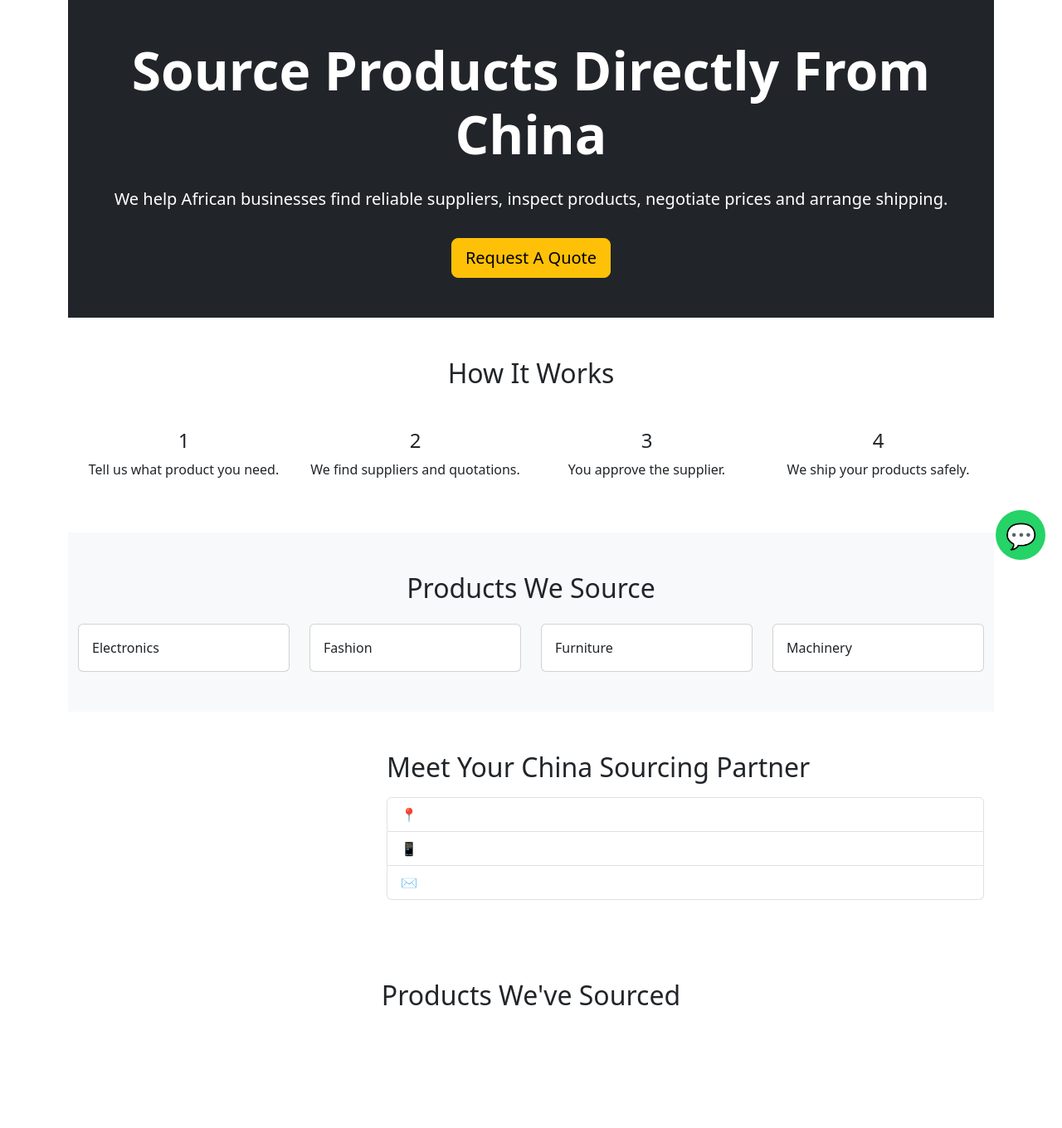
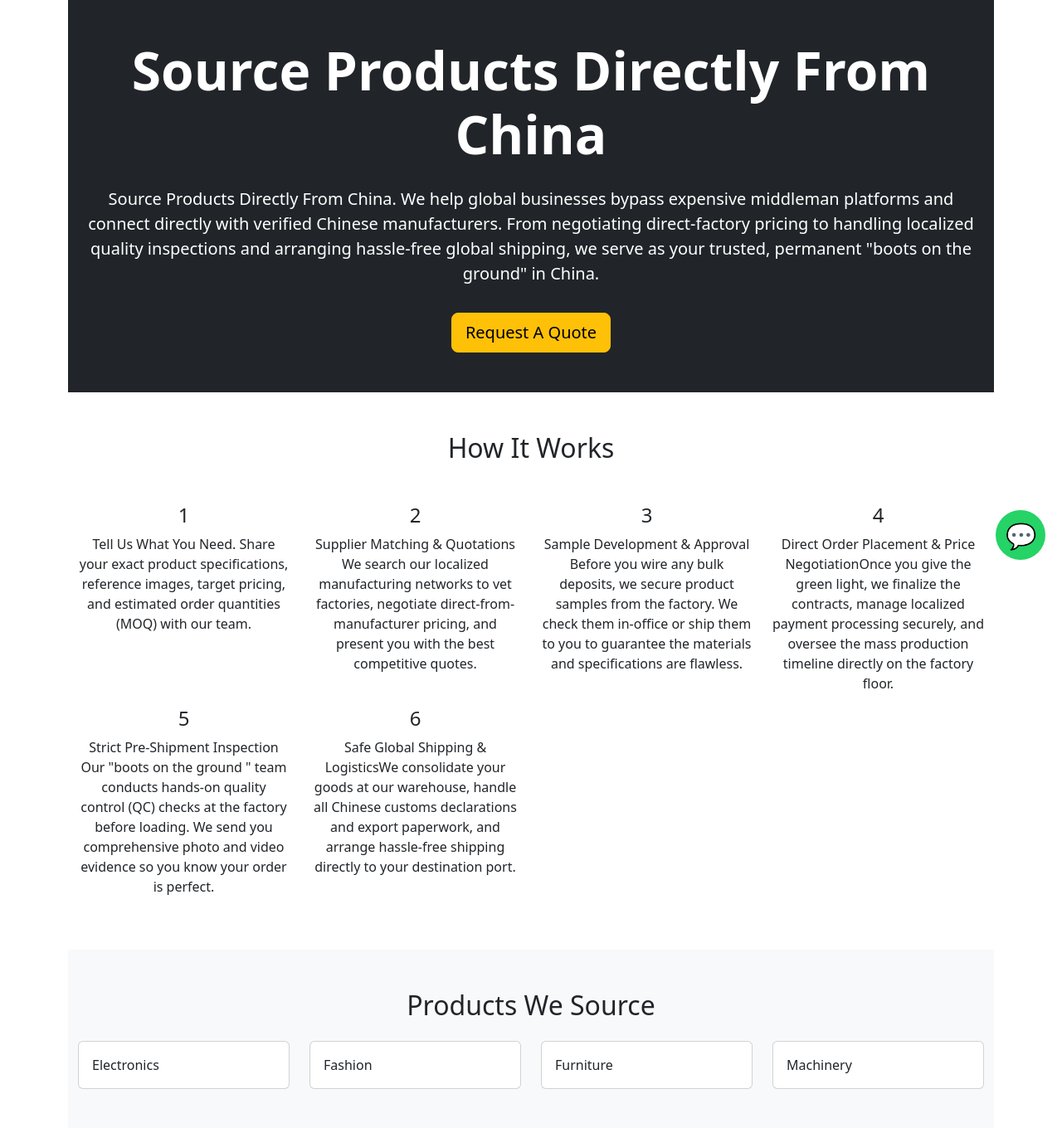
Before and after one commit to katman-Generation/ZoeyChinaAgent, a Django app: page / in a window 1280 px wide. Shown: the part 105-1465 px from the top of the page at 83% size. Run offline with Django 5.2, Linux system fonts and the light colour scheme; data that the repository does not hold is empty; some libraries are stand-ins or nearby versions.

Commit message:
adding the how it works aection

```diff
--- a/shop/templates/shop/partials/hero.html
+++ b/shop/templates/shop/partials/hero.html
@@ -8,8 +8,12 @@
 
         <p class="lead mt-4">
 
-            We help African businesses find reliable suppliers,
-            inspect products, negotiate prices and arrange shipping.
+            Source Products Directly From China.
+            We help global businesses bypass expensive middleman platforms and
+            connect directly with verified Chinese manufacturers.
+            From negotiating direct-factory pricing to handling localized quality inspections and arranging
+            hassle-free global shipping, we serve as your trusted, permanent
+            "boots on the ground" in China.
 
         </p>
 
--- a/shop/templates/shop/partials/how_it_works.html
+++ b/shop/templates/shop/partials/how_it_works.html
@@ -11,7 +11,10 @@
             <h4>1</h4>
 
             <p>
-                Tell us what product you need.
+                Tell Us What You Need.
+                Share your exact product specifications,
+                reference images, target pricing, and estimated order quantities
+                (MOQ) with our team.
             </p>
 
         </div>
@@ -21,7 +24,9 @@
             <h4>2</h4>
 
             <p>
-                We find suppliers and quotations.
+                Supplier Matching & Quotations
+                We search our localized manufacturing networks to vet factories,
+                negotiate direct-from-manufacturer pricing, and present you with the best competitive quotes.
             </p>
 
         </div>
@@ -31,7 +36,8 @@
             <h4>3</h4>
 
             <p>
-                You approve the supplier.
+                Sample Development & Approval Before you wire any bulk deposits, we secure product samples from the factory.
+                We check them in-office or ship them to you to guarantee the materials and specifications are flawless.
             </p>
 
         </div>
@@ -41,7 +47,29 @@
             <h4>4</h4>
 
             <p>
-                We ship your products safely.
+                Direct Order Placement & Price NegotiationOnce you give the green light, we finalize the contracts, manage localized payment processing securely,
+                and oversee the mass production timeline directly on the factory floor.
+            </p>
+
+        </div>
+        <div class="col-md-3 text-center">
+
+            <h4>5</h4>
+
+            <p>
+                Strict Pre-Shipment Inspection Our "boots on the ground " team conducts hands-on quality control (QC) checks at the factory before loading.
+                We send you comprehensive photo and video evidence so you know your order is perfect.
+            </p>
+
+        </div>
+        <div class="col-md-3 text-center">
+
+            <h4>6</h4>
+
+            <p>
+                 Safe Global Shipping & LogisticsWe consolidate your goods at our warehouse,
+                  handle all Chinese customs declarations and export paperwork, and arrange hassle-free
+                  shipping directly to your destination port.
             </p>
 
         </div>
```
